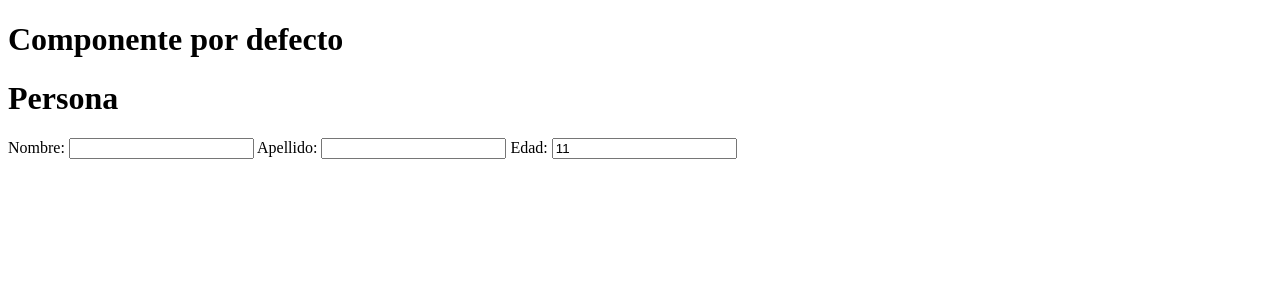
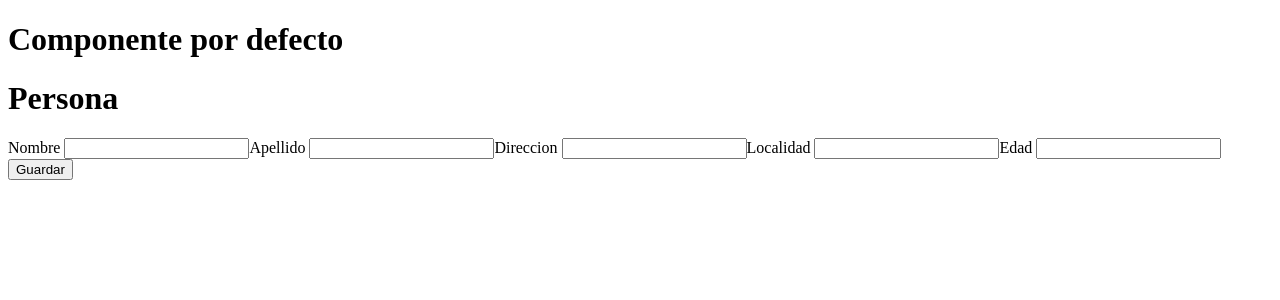
Before and after one commit to luisparadawagner-gmail-com/tp-Assanelli, an Angular app: page / in a window 1280 px wide. Shown: the top 300 px of the page. Built offline with nearby package versions, Linux system fonts and the light colour scheme.

Commit message:
Se agregaron ejemplos con formGroup

```diff
--- a/src/app/app.component.html
+++ b/src/app/app.component.html
@@ -1,5 +1,4 @@
-<h1>
-    Componente por defecto</h1>
+<h1>Componente por defecto</h1>
 
 <app-reactive-persona></app-reactive-persona>
 
--- a/src/app/formularios/reactivos/persona.component.html
+++ b/src/app/formularios/reactivos/persona.component.html
@@ -1,2 +1,24 @@
 <h1>Persona</h1>
-Nombre: <input type="text" [formControl]="nombreControl"> Apellido: <input type="text" [formControl]="apellidoControl"> Edad: <input type="number" [formControl]="edadControl">
+<!--Nombre: <input type="text" [formControl]="nombreControl">
+Apellido: <input type="text" [formControl]="apellidoControl">
+Edad: <input type="number" [formControl]="edadControl"> -->
+
+<form [formGroup]="personaForm" (ngSubmit)="guardarPersona()">
+    <label>Nombre
+        <input type="text" formControlName="nombre">
+    </label>
+    <label>Apellido
+        <input type="text" formControlName="apellido">
+    </label>
+    <label>Direccion
+        <input type="text" formControlName="direccion">
+    </label>
+    <label>Localidad
+        <input type="text" formControlName="localidad">
+    </label>
+    <label>Edad
+        <input type="number" formControlName="edad">
+    </label>
+
+    <button type="submit">Guardar</button>
+</form>
--- a/src/app/formularios/reactivos/persona.component.ts
+++ b/src/app/formularios/reactivos/persona.component.ts
@@ -1,12 +1,28 @@
 import { Component } from '@angular/core';
-import { FormControl } from '@angular/forms';
+import { FormControl, FormGroup } from '@angular/forms';
 
 @Component({
     selector: 'app-reactive-persona',
     templateUrl: './persona.component.html'
 })
 export class PersonaComponent {
-    nombreControl = new FormControl('');
-    apellidoControl = new FormControl('');
-    edadControl = new FormControl('11');
+   // nombreControl = new FormControl('');
+   // apellidoControl = new FormControl('');
+   // edadControl = new FormControl('55');
+
+   personaForm = new FormGroup({
+       nombre: new FormControl (''),
+       apellido: new FormControl (''),
+       direccion: new FormControl(''),
+       localidad: new FormControl(''),
+       edad: new FormControl(''),
+   });
+
+   guardarPersona() {
+       debugger;
+       this.personaForm.value;
+       console.warn(this.personaForm.value)
+   }
+
+
 }
```
Also changed, not shown: 1 other file (tests, documents, lock files or other folders).
